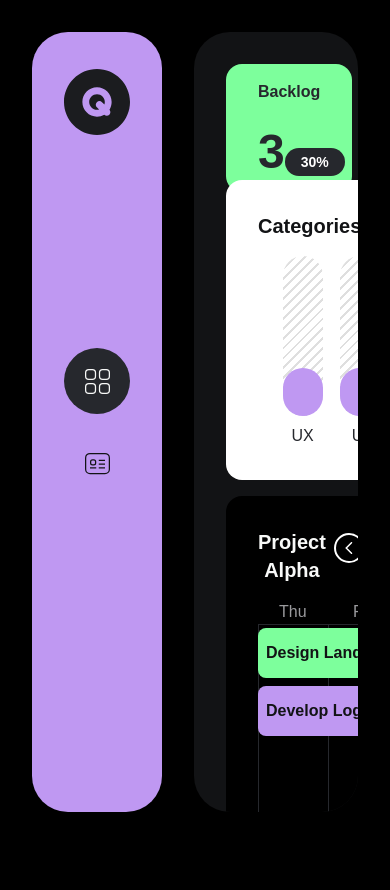
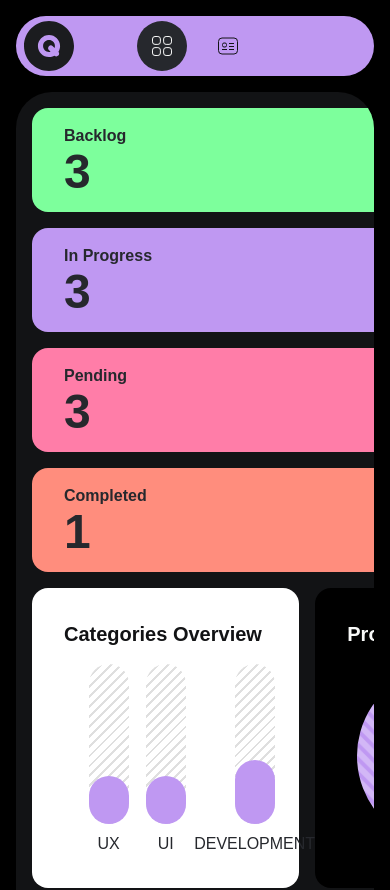
Before and after one commit to eduardostumpfj/tsk-management, a Next.js app: page /dashboard in a window 390 px wide. Shown: the top 890 px of the page. Before the commit the page ends 844 px from the top, so only its background shows below. Built offline with nearby package versions, Linux system fonts and the light colour scheme.

Commit message:
wip responsive layout

```diff
--- a/app/dashboard/page.js
+++ b/app/dashboard/page.js
@@ -9,7 +9,9 @@ export default function Dashboard(){
 
 
     return (
-        <div className="rounded-normal w-full h-full grid grid-rows-[100px,1fr,1fr] gap-4">
+        <div className="rounded-normal w-full h-full grid grid-rows-[repeat(4,max-content)] gap-4
+                        md:grid-rows-[100px,1fr,1fr]
+        ">
             <DBStatus />
             <div className="grid grid-cols-2 gap-4">
                 <DBCategorys />
--- a/app/layout.js
+++ b/app/layout.js
@@ -9,10 +9,17 @@ export default function RootLayout({ children }) {
     <html lang="en">
       <body className="bg-dark-900 text-light-300 h-screen">
           <TaskProvider>
-              <div className="grid grid-cols-[130px_1fr] gap-8 p-8 h-full">
+              <div className="grid grid-cols-1 grid-rows-[60px_1fr] gap-4 px-4 pt-4
+                              md:grid-cols-[60px_1fr] md:grid-rows-1 md:h-full md:pb-4
+                              lg:p-8 lg:grid-cols-[130px_1fr] lg:gap-8
+              ">
                 <Menu />
                 <Suspense>
-                  <section className="bg-dark-700 rounded-normal p-8 overflow-hidden">{children}</section>
+                  <section className="bg-dark-700 rounded-normal p-4 overflow-hidden
+                                      lg:p-8
+                                    ">
+                    {children}
+                  </section>
                 </Suspense>
               </div>
           </TaskProvider>
--- a/components/atoms/DBStatusCard.js
+++ b/components/atoms/DBStatusCard.js
@@ -30,10 +30,10 @@ export default function DBStatusCard({column, index}){
             initial={{ opacity: 0.5, x: 10 }}
             animate={{ opacity: 1, x: 0 }}
             transition={{ delay: index / 40 }}
-            className={`${columnColor} rounded-small px-8 py-4 text-dark-500 grid items-centerl`}
+            className={`${columnColor} rounded-small px-8 py-4 text-dark-500 grid items-centerl w-full`}
         >
             <h1 className="text-l font-bold">{column.name}</h1>
-            <div className="flex justify-between items-end">
+            <div className="flex justify-between items-end w-full">
                 <p className="text-5xl font-black">{columnTasks.length}</p>
                 <p className="bg-dark-500 rounded-full text-light-100 px-4 py-1 text-sm font-bold">{totalTasks}%</p>
             </div>
--- a/components/atoms/LinkMenu.js
+++ b/components/atoms/LinkMenu.js
@@ -12,12 +12,12 @@ export default function LinkMenu({  active = false ,href ,children}){
         >
             <Link
                 href={href}
-                className={`w-full aspect-square rounded-full grid items-center justify-center`}
+                className={`w-[50px] lg:w-[66px] aspect-square rounded-full grid items-center justify-center`}
             >
                 <div className={`relative z-10 ${active ? 'stroke-light-300' : 'stroke-dark-700'}`}>{children}</div>
                 { !active && (
                     <motion.div
-                        className='w-full h-full bg-purple-300 absolute rounded-full top-0 right-0'
+                        className='w-[50px] lg:w-[66px] bg-purple-300 absolute rounded-full top-0 right-0'
                         variants={{
                             hidden: { scale: 0, opacity: 0 },
                             hover: { scale: 1, opacity: 1 },
--- a/components/organism/DBStatus.js
+++ b/components/organism/DBStatus.js
@@ -8,7 +8,9 @@ export default function DBStatus(){
 
     return (
         <div
-            className="grid grid-cols-4 gap-4 h-full">
+            className="grid grid-cols-1 gap-4 h-fit max-w-full w-full
+                        md:grid-cols-4 md:w-full
+            ">
             {projects[0]?.columns.map((column, index) => {
                 return <DBStatusCard key={column.id} column={column} index={index} />
             })}
--- a/components/organism/Menu.js
+++ b/components/organism/Menu.js
@@ -10,14 +10,17 @@ export default function Menu(){
     const url = usePathname()
 
     return (
-        <section className='bg-purple-100 rounded-normal grid grid-rows-[76px_1fr_76px] items-center justify-center p-8'>
+        <section className='grid-rows-1 grid-cols-[50px_1fr_50px] bg-purple-100 rounded-normal grid items-center justify-center p-2
+                            md:grid-cols-1 md:grid-rows-[50px_1fr_50px]
+                            lg:grid-rows-[76px_1fr_76px] lg:p-8
+        '>
             <Link href='/'>
                 <Image src={logo.src} width={76} height={76} alt='Logo' priority/>
             </Link>
 
-            <div className='grid gap-4'>
+            <div className='flex w-full justify-center md:grid gap-4'>
                 <LinkMenu href='/dashboard' active={url == '/dashboard'}>
-                    <svg xmlns="http://www.w3.org/2000/svg" width="25" height="25" viewBox="0 0 20 20" fill="none">
+                    <svg className='w-[20px] lg:w-[25px] aspect-square' xmlns="http://www.w3.org/2000/svg" viewBox="0 0 20 20" fill="none">
                         <rect x="0.5" y="0.5" width="7.88889" height="7.88889" rx="2.5"/>
                         <rect x="11.6111" y="0.5" width="7.88889" height="7.88889" rx="2.5"/>
                         <rect x="0.5" y="11.6111" width="7.88889" height="7.88889" rx="2.5"/>
@@ -25,7 +28,7 @@ export default function Menu(){
                     </svg>
                 </LinkMenu>
                 <LinkMenu href='/projects' active={url == '/projects'}>
-                    <svg xmlns="http://www.w3.org/2000/svg" width="25" height="25" viewBox="0 0 20 17" fill="none">
+                    <svg className='w-[20px] lg:w-[25px] aspect-square' xmlns="http://www.w3.org/2000/svg" viewBox="0 0 20 17" fill="none">
                         <rect x="0.5" y="0.5" width="19" height="16" rx="3.5"/>
                         <rect x="4.5" y="5.5" width="4" height="4" rx="1.5"/>
                         <path d="M4 12H9"/>
```
